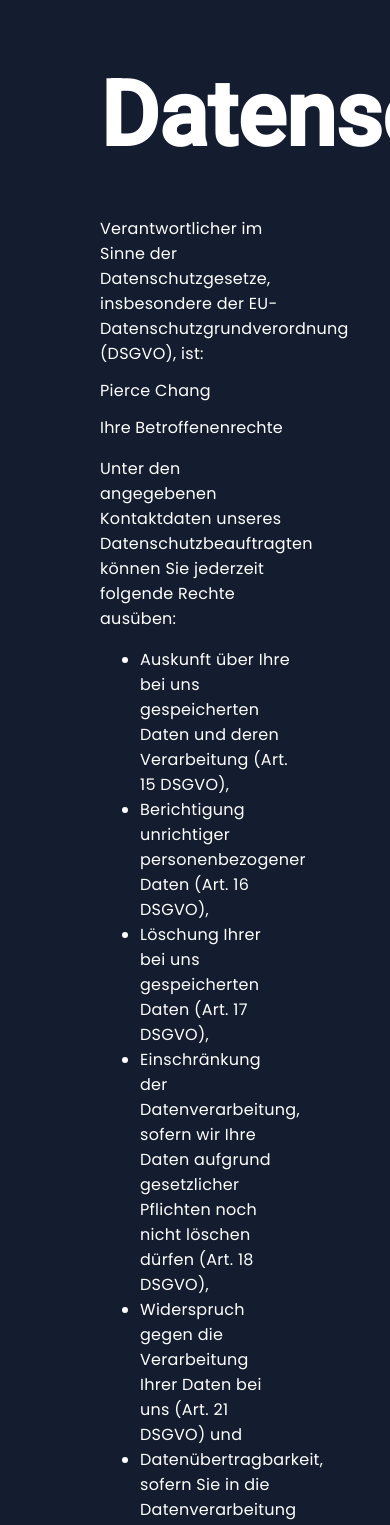
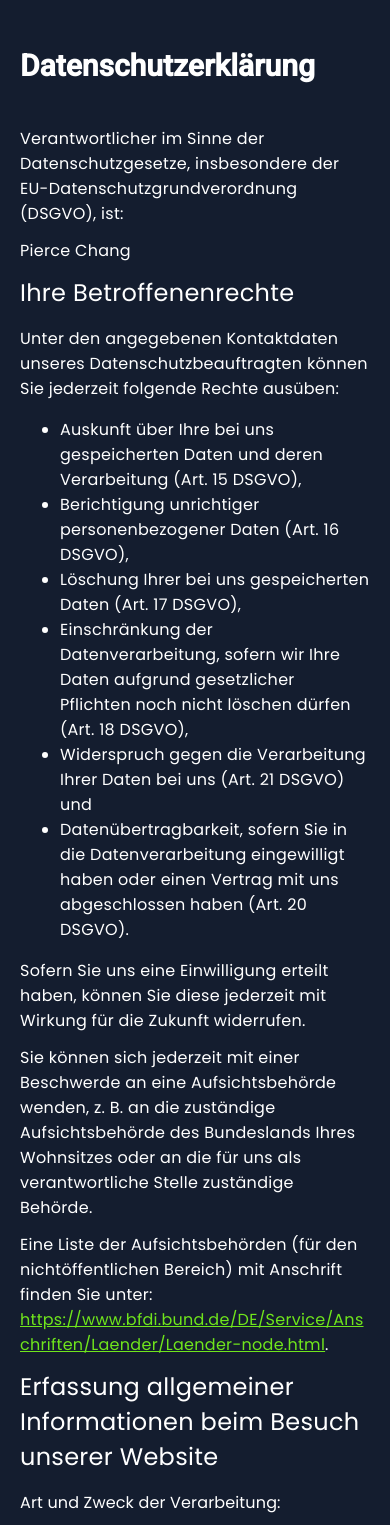
Before and after one commit to Pierce-Chang/Portfolio-Pierce-Chang, an Angular app: page /privacy-policy in a window 390 px wide. Shown: the top 1525 px of the page. Built offline with nearby package versions, Linux system fonts and the light colour scheme.

Commit message:
responsive update

```diff
--- a/src/app/about-me/about-me.component.scss
+++ b/src/app/about-me/about-me.component.scss
@@ -6,7 +6,7 @@ $purple: #9747FF;
     position: relative;
     display: flex;
     justify-content: space-between;
-    padding-top: 120px;
+    padding-top: 130px;
 
     .about-me {
         width: 470px;
@@ -110,7 +110,6 @@ $purple: #9747FF;
     }
 
     .purple-shadow2 {
-        width: 200px;
         top: -80px;
         right: 0;
     }
@@ -168,9 +167,8 @@ $purple: #9747FF;
 
     .purple-shadow2 {
         position: absolute;
-        top: -10px;
+        top: -80px;
         filter: blur(26px);
-        width: 200px;
     }
 }
 
--- a/src/app/contact/contact.component.scss
+++ b/src/app/contact/contact.component.scss
@@ -319,7 +319,7 @@ section {
     overflow: hidden;
     position: absolute;
     left: 0;
-    top: 4880px;
+    top: 5200px;
     z-index: 0;
     pointer-events: none;
 }
@@ -380,7 +380,7 @@ section {
     .purple_shadow4 {
         height: 500px;
         left: -50px;
-        top: 5100px;
+        top: 5400px;
     }
 
     section {
@@ -434,7 +434,7 @@ section {
     .purple_shadow4 {
         height: 450px;
         left: -100px;
-        top: 5580px !important;
+        top: 6200px !important;
     }
 
     .container-contact-me {
@@ -475,9 +475,9 @@ section {
     }
 
     .purple_shadow4 {
-        width: 300px;
+        width: 330px;
         left: -100px;
-        top: 5100px !important;
+        top: 5900px !important;
     }
 
     .div-accept {
--- a/src/app/footer/footer.component.scss
+++ b/src/app/footer/footer.component.scss
@@ -58,7 +58,7 @@ section {
 .codedby {
     color: white;
     font-size: 23px;
-    font-weight: 400px;
+    font-weight: 400;
 }
 
 .media-buttons {
@@ -76,6 +76,12 @@ section {
         &:hover {
             transform: scale(1.4);
         }
+    }
+}
+
+@media (max-width: 1200px) {
+    .codedby {
+        font-size: 16px;
     }
 }
 
@@ -110,18 +116,14 @@ section {
         justify-content: center;
         width: 100%;
         position: relative;
-        top: -40px;
+        top: -90px;
+        font-size: 23px;
     }
 
     .media-buttons {
         margin-right: 0;
         position: relative;
-        top: -75px;
+        top: -125px;
+        height: max-content;
     }
 }
-
-@media (max-width: 1200px) {
-    .codedby {
-        font-size: 16px;
-    }
-}
--- a/src/app/homepage/homepage.component.html
+++ b/src/app/homepage/homepage.component.html
@@ -34,4 +34,14 @@
     [gitHubLink]="'https://github.com/Pierce-Chang/Pokedex'">
 </app-portfolio-projects>
 
+<app-portfolio-projects
+    [imageUrl]="'/assets/img/pokedex_laptop.png'"
+    [title]="'Pokédex'"
+    [languages]="'JavaScript | HTML | CSS | API'"
+    [description]="'Based on the PokéAPI a simple library that provides and catalogues pokemon information.'"
+    [isReversed]="true"
+    [liveTestLink]="'https://pokedex.pierce-chang.de/'"
+    [gitHubLink]="'https://github.com/Pierce-Chang/Pokedex'">
+</app-portfolio-projects>
+
 <app-contact id="contact"></app-contact>
--- a/src/app/impressum/impressum.component.scss
+++ b/src/app/impressum/impressum.component.scss
@@ -27,3 +27,25 @@ section {
         }
     }
 }
+
+@media (max-width: 800px) {
+    section {
+        padding: 50px 20px;
+
+        h1 {
+            font-size: 60px;
+        }
+
+        h2 {
+            font-size: 40px;
+        }
+
+        p {
+            font-size: 20px;
+        }
+
+        a {
+            font-size: 20px;
+        }
+    }
+}
--- a/src/app/my-skills/my-skills.component.scss
+++ b/src/app/my-skills/my-skills.component.scss
@@ -198,8 +198,7 @@ $purple: #9747FF;
     }
 
     .green-shadow2 {
-        top: 680px !important;
-        height: 547.06px;
+        top: 540px !important;
         left: 0;
     }
 }
@@ -217,6 +216,7 @@ $purple: #9747FF;
     .get-in-touch {
         position: absolute;
         top: 280px;
+        margin-right: 25px;
         a {
             font-size: 16px;
         }
@@ -228,7 +228,7 @@ $purple: #9747FF;
         }
 
         p {
-            width: 430px;
+            width: 430px !important;
             padding-top: 0 !important;
             margin-right: 25px !important;
         }
@@ -297,4 +297,8 @@ $purple: #9747FF;
              font-weight: 700 !important;
          }
      }
+
+     .green-shadow2 {
+        height: 550px;
+    }
  }
--- a/src/app/portfolio-head/portfolio-head.component.scss
+++ b/src/app/portfolio-head/portfolio-head.component.scss
@@ -56,7 +56,7 @@ section {
 
 .green-shadow3 {
     position: absolute;
-    top: 1250px;
+    top: 1500px;
     right: 0;
 }
 
@@ -79,9 +79,7 @@ section {
     }
 
     .green-shadow3 {
-        height: 600px;
         top: 1300px;
-        right: 0;
     }
 }
 
@@ -123,6 +121,23 @@ section {
             margin: 0 25px;
             text-align: center;
         }
+    }
+
+    .purple-shadow3 {
+        width: 450px;
+        height: 450px;
+        position: absolute;
+        filter: blur(20px);
+        top: 1360px;
+        left: -40px;
+        pointer-events: none;
+    }
+
+    .green-shadow3 {
+        height: 550px;
+        position: absolute;
+        top: 2170px;
+        right: 0;
     }
 }
 
@@ -176,20 +191,18 @@ section {
     }
 
     .purple-shadow3 {
-        width: 342px;
-        height: 342px;
-        position: absolute;
-        filter: blur(20px);
-        top: 1300px;
+        width: 430px;
+        height: 430px;
+        top: 1430px;
         left: 50%;
         transform: translateX(-50%);
-        pointer-events: none;
+        overflow: hidden;
     }
 
     .green-shadow3 {
-        height: 429px;
+        height: 430px;
         position: absolute;
-        top: 1760px;
+        top: 2500px;
         right: 0;
     }
 }
--- a/src/app/portfolio-projects/portfolio-projects.component.scss
+++ b/src/app/portfolio-projects/portfolio-projects.component.scss
@@ -8,11 +8,11 @@ section {
     justify-content: center;
     align-items: center;
     margin-top: -60px;
-    padding: 0 100px;
+    padding: 40px 100px;
     gap: 120px;
 
     img {
-        padding: 0 110px;
+        padding: 0 80px;
         width: 450px;
         position: relative;
         z-index: 1;
--- a/src/app/privacy-policy/privacy-policy.component.html
+++ b/src/app/privacy-policy/privacy-policy.component.html
@@ -21,8 +21,8 @@
     <p>Sie können sich jederzeit mit einer Beschwerde an eine Aufsichtsbehörde wenden, z. B. an die zuständige
         Aufsichtsbehörde des Bundeslands Ihres Wohnsitzes oder an die für uns als verantwortliche Stelle zuständige
         Behörde.</p>
-    <p>Eine Liste der Aufsichtsbehörden (für den nichtöffentlichen Bereich) mit Anschrift finden Sie unter: <a
-            href="https://www.bfdi.bund.de/DE/Service/Anschriften/Laender/Laender-node.html" target="_blank"
+    <p>Eine Liste der Aufsichtsbehörden (für den nichtöffentlichen Bereich) mit Anschrift finden Sie unter: <a class="bfdi-link"
+            href="https://www.bfdi.bund.de/DE/Service/>Anschriften/Laender/Laender-node.html" target="_blank"
             rel="noopener nofollow">https://www.bfdi.bund.de/DE/Service/Anschriften/Laender/Laender-node.html</a>.</p>
     <p></p>
     <h2>Erfassung allgemeiner Informationen beim Besuch unserer Website</h2>
--- a/src/app/privacy-policy/privacy-policy.component.scss
+++ b/src/app/privacy-policy/privacy-policy.component.scss
@@ -12,3 +12,30 @@ section {
         color: #70E61C;
     }
 }
+
+.bfdi-link {
+    word-wrap: break-word;
+}
+
+@media (max-width: 800px) {
+    section {
+        padding: 50px 20px;
+
+        h1 {
+            font-size: 30px;
+            height: 60px;
+        }
+
+        h2 {
+            font-size: 24px;
+        }
+
+        p {
+            font-size: 16px;
+        }
+
+        a {
+            font-size: 16px;
+        }
+    }
+}
```
Also changed, not shown: src/assets/img/purple_shadow4.png.
